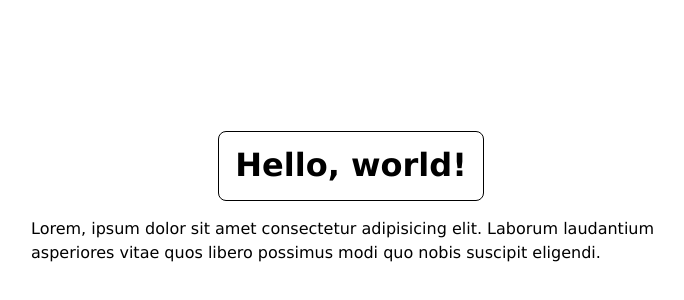
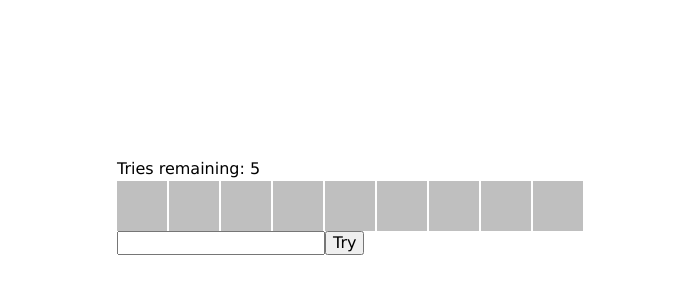
Before and after one commit to zpipe07/synchrony-react, a React (Vite) app: page / in a window 1280 px wide. Shown: the part 210-510 px from the top of the page, without its empty margins (289-973 px from the left). Built offline with nearby package versions, Linux system fonts and the light colour scheme.

Commit message:
quick and dirt implementation

```diff
--- a/src/App.tsx
+++ b/src/App.tsx
@@ -1,4 +1,5 @@
 import './App.css'
+import { Game } from './Game'
 
 function App() {
   return (
@@ -13,21 +14,7 @@ function App() {
         justifyContent: 'center',
       }}
     >
-      <h1
-        style={{
-          border: '1px solid',
-          margin: 0,
-          padding: '1rem',
-          borderRadius: '0.5rem',
-        }}
-      >
-        Hello, world!
-      </h1>
-      <p>
-        Lorem, ipsum dolor sit amet consectetur adipisicing elit. Laborum
-        laudantium asperiores vitae quos libero possimus modi quo nobis suscipit
-        eligendi.
-      </p>
+      <Game />
     </div>
   )
 }
--- /dev/null
+++ b/src/Game.tsx
@@ -0,0 +1,72 @@
+import { FormEvent, useState } from 'react'
+
+const answer = ['S', 'Y', 'N', 'C', 'H', 'R', 'O', 'N', 'Y']
+
+export const Game: React.FC = () => {
+  const [letters, setLetters] = useState<(string | null)[]>(
+    answer.map(() => null)
+  )
+
+  const [isWinner, setIsWinner] = useState(false)
+
+  const [tries, setTries] = useState(5)
+
+  const handleSubmit = (event: FormEvent<HTMLFormElement>) => {
+    event.preventDefault()
+    const input = document.getElementById('input') as HTMLInputElement
+    const value = input.value
+    const newLetters = [...letters]
+
+    let correctAnswer = false
+
+    answer.forEach((answerLetter, i) => {
+      if (answerLetter === value) {
+        correctAnswer = true
+        newLetters[i] = value
+      }
+    })
+
+    setLetters(newLetters)
+
+    if (!correctAnswer) {
+      setTries((prev) => (prev -= 1))
+    }
+
+    const isWinner = newLetters.join('') === answer.join('')
+
+    setIsWinner(isWinner)
+  }
+
+  return (
+    <div>
+      <p>Tries remaining: {tries}</p>
+
+      {isWinner && <p>YOU WIN!</p>}
+
+      {tries === 0 && <p>YOU LOSE!</p>}
+
+      <div style={{ display: 'flex' }}>
+        {letters.map((letter) => {
+          return (
+            <div
+              style={{
+                height: 50,
+                width: 50,
+                backgroundColor: 'rgba(0, 0, 0, 0.25)',
+                marginRight: 2,
+                padding: '1rem',
+              }}
+            >
+              {letter}
+            </div>
+          )
+        })}
+      </div>
+
+      <form onSubmit={handleSubmit}>
+        <input maxLength={1} type="text" name="input" id="input" />
+        <button>Try</button>
+      </form>
+    </div>
+  )
+}
```
